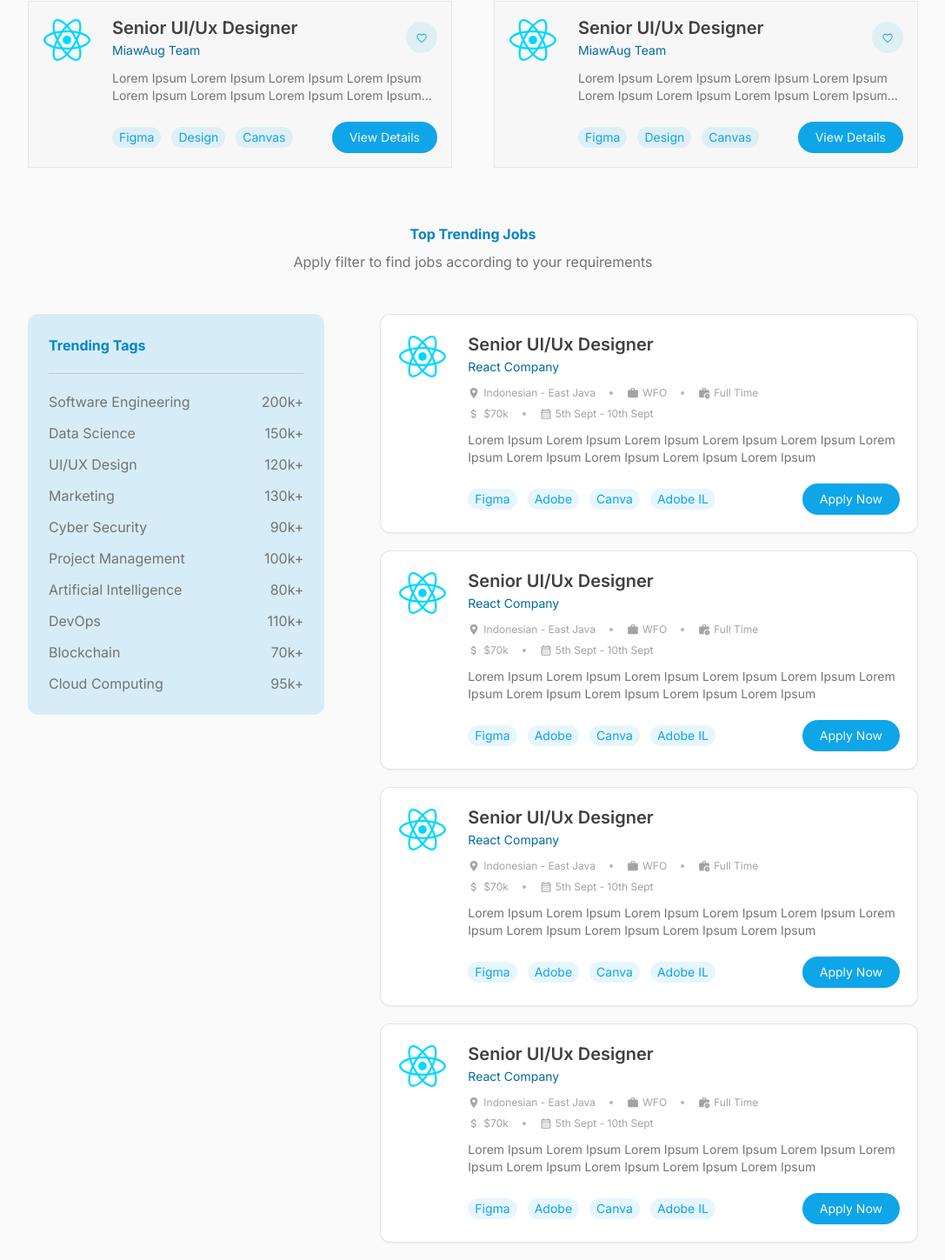
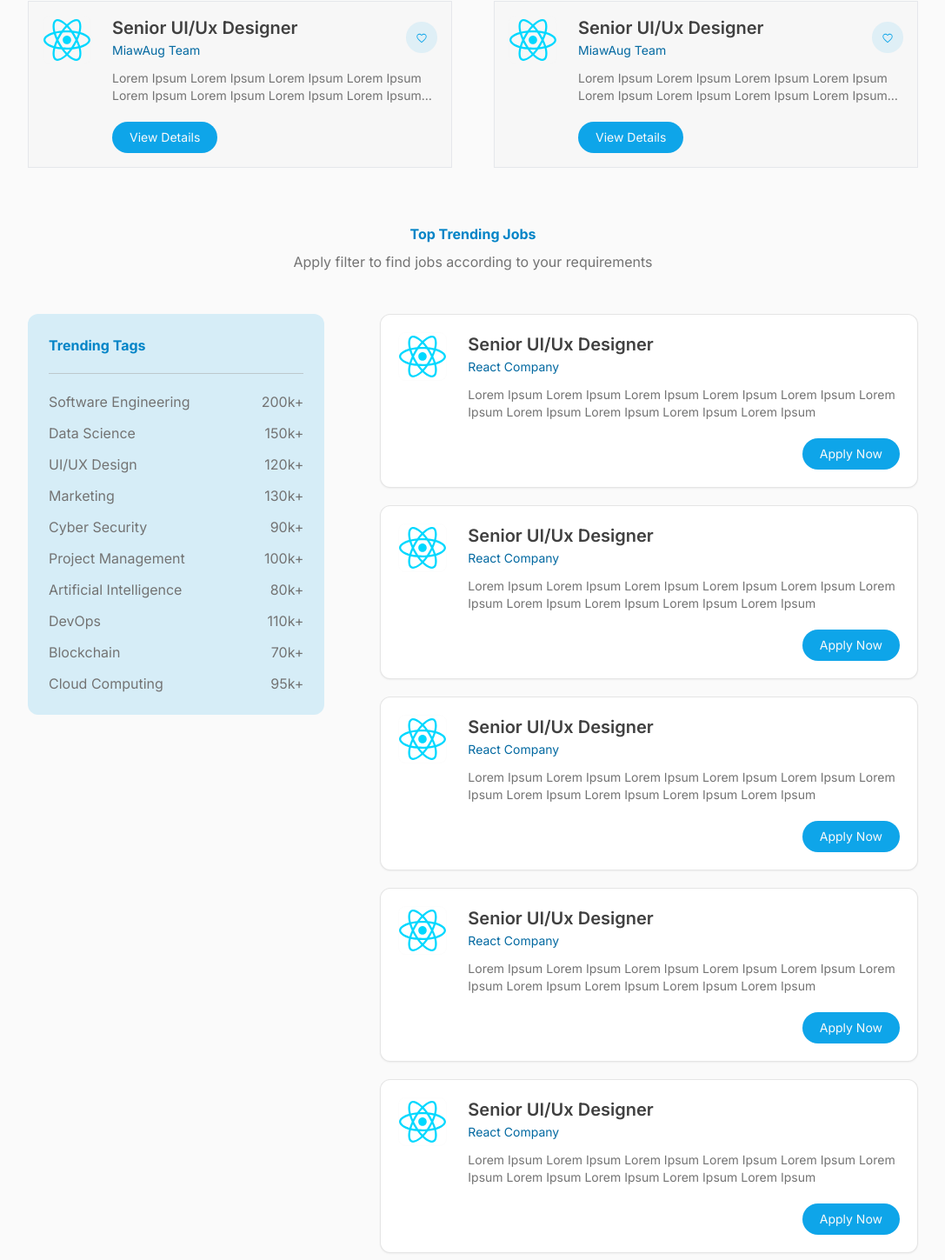
Before and after one commit to arkavidia-academya-WSE-2025/jobseeker-reactjs, a React (Vite) app in the folder fe-arkavidia/: page / in a window 1280 px wide. Shown: the part 571-2020 px from the top of the page at 87% size, without its empty margins (96-1183 px from the left). Built offline with nearby package versions, Linux system fonts and the light colour scheme.

Commit message:
Removed: unused job properties and buttons from JobCard and NearbyJobs components

```diff
--- a/fe-arkavidia/src/components/jobs/JobCard.jsx
+++ b/fe-arkavidia/src/components/jobs/JobCard.jsx
@@ -13,11 +13,11 @@ const JobCard = ({
   companyImg,
   jobTitle,
   companyName,
-  jobLocation,
-  jobType,
-  jobTime,
-  salary,
-  dateDuration,
+  // jobLocation,
+  // jobType,
+  // jobTime,
+  // salary,
+  // dateDuration,
   jobDesc,
 }) => {
   return (
@@ -52,7 +52,7 @@ const JobCard = ({
               <IoMdHeartEmpty className="text-sky-500 text-2x1 pt-0.5" />
             </Link> */}
           </div>
-          <div className="space-y-2">
+          {/* <div className="space-y-2">
             <div className="flex items-center gap-x-4 gap-y-1 flex-wrap">
               <div className="flex items-center gap-x-1 text-sm">
                 <IoLocationSharp className="text-neutral-400" />
@@ -80,13 +80,14 @@ const JobCard = ({
                 <p className="text-xs text-neutral-400">{dateDuration}</p>
               </div>
             </div>
-          </div>
+          </div> */}
           <p className="text-sm text-neutral-500 line-clamp-2">{jobDesc}</p>
         </div>
 
         {/* Tags and Buttons*/}
-        <div className="w-full flex items-center justify-between gap-5 flex-wrap">
-          <div className="flex items-center gap-3 flex-wrap">
+        <div className="w-full flex items-center justify-end">
+          {/* <div className="w-full flex items-center justify-between gap-5 flex-wrap"> */}
+          {/* <div className="flex items-center gap-3 flex-wrap">
             <Link
               to="/"
               className="text-sm text-sky-500 bg-sky-500/10 rounded-full px-2 py-0.5"
@@ -111,8 +112,8 @@ const JobCard = ({
             >
               Adobe IL
             </Link>
-          </div>
-          <button className="md:w-fit w-full px-5 py-2 rounded-full bg-sky-500 hover:bg-sky-600 text-sm text-neutral-50 font-normal flex items-center justify-center gap-x-2 ease-in-out duration-300">
+          </div> */}
+          <button className="px-5 py-2 rounded-full bg-sky-500 hover:bg-sky-600 text-sm text-neutral-50 font-normal flex items-center justify-center gap-x-2 ease-in-out duration-300">
             Apply Now
           </button>
         </div>
--- a/fe-arkavidia/src/components/pages/home/jobs/Jobs.jsx
+++ b/fe-arkavidia/src/components/pages/home/jobs/Jobs.jsx
@@ -34,11 +34,11 @@ const Jobs = () => {
                 companyImg={ReactLogo}
                 jobTitle={"Senior UI/Ux Designer"}
                 companyName={"React Company"}
-                jobLocation={"Indonesian - East Java"}
-                jobType={"WFO"}
-                jobTime={"Full Time"}
-                salary={"$70k"}
-                dateDuration={"5th Sept - 10th Sept"}
+                // jobLocation={"Indonesian - East Java"}
+                // jobType={"WFO"}
+                // jobTime={"Full Time"}
+                // salary={"$70k"}
+                // dateDuration={"5th Sept - 10th Sept"}
                 jobDesc={
                   "Lorem Ipsum Lorem Ipsum Lorem Ipsum Lorem Ipsum Lorem Ipsum Lorem Ipsum Lorem Ipsum Lorem Ipsum Lorem Ipsum Lorem Ipsum"
                 }
@@ -47,11 +47,11 @@ const Jobs = () => {
                 companyImg={ReactLogo}
                 jobTitle={"Senior UI/Ux Designer"}
                 companyName={"React Company"}
-                jobLocation={"Indonesian - East Java"}
-                jobType={"WFO"}
-                jobTime={"Full Time"}
-                salary={"$70k"}
-                dateDuration={"5th Sept - 10th Sept"}
+                // jobLocation={"Indonesian - East Java"}
+                // jobType={"WFO"}
+                // jobTime={"Full Time"}
+                // salary={"$70k"}
+                // dateDuration={"5th Sept - 10th Sept"}
                 jobDesc={
                   "Lorem Ipsum Lorem Ipsum Lorem Ipsum Lorem Ipsum Lorem Ipsum Lorem Ipsum Lorem Ipsum Lorem Ipsum Lorem Ipsum Lorem Ipsum"
                 }
@@ -60,11 +60,11 @@ const Jobs = () => {
                 companyImg={ReactLogo}
                 jobTitle={"Senior UI/Ux Designer"}
                 companyName={"React Company"}
-                jobLocation={"Indonesian - East Java"}
-                jobType={"WFO"}
-                jobTime={"Full Time"}
-                salary={"$70k"}
-                dateDuration={"5th Sept - 10th Sept"}
+                // jobLocation={"Indonesian - East Java"}
+                // jobType={"WFO"}
+                // jobTime={"Full Time"}
+                // salary={"$70k"}
+                // dateDuration={"5th Sept - 10th Sept"}
                 jobDesc={
                   "Lorem Ipsum Lorem Ipsum Lorem Ipsum Lorem Ipsum Lorem Ipsum Lorem Ipsum Lorem Ipsum Lorem Ipsum Lorem Ipsum Lorem Ipsum"
                 }
@@ -73,11 +73,11 @@ const Jobs = () => {
                 companyImg={ReactLogo}
                 jobTitle={"Senior UI/Ux Designer"}
                 companyName={"React Company"}
-                jobLocation={"Indonesian - East Java"}
-                jobType={"WFO"}
-                jobTime={"Full Time"}
-                salary={"$70k"}
-                dateDuration={"5th Sept - 10th Sept"}
+                // jobLocation={"Indonesian - East Java"}
+                // jobType={"WFO"}
+                // jobTime={"Full Time"}
+                // salary={"$70k"}
+                // dateDuration={"5th Sept - 10th Sept"}
                 jobDesc={
                   "Lorem Ipsum Lorem Ipsum Lorem Ipsum Lorem Ipsum Lorem Ipsum Lorem Ipsum Lorem Ipsum Lorem Ipsum Lorem Ipsum Lorem Ipsum"
                 }
@@ -86,11 +86,11 @@ const Jobs = () => {
                 companyImg={ReactLogo}
                 jobTitle={"Senior UI/Ux Designer"}
                 companyName={"React Company"}
-                jobLocation={"Indonesian - East Java"}
-                jobType={"WFO"}
-                jobTime={"Full Time"}
-                salary={"$70k"}
-                dateDuration={"5th Sept - 10th Sept"}
+                // jobLocation={"Indonesian - East Java"}
+                // jobType={"WFO"}
+                // jobTime={"Full Time"}
+                // salary={"$70k"}
+                // dateDuration={"5th Sept - 10th Sept"}
                 jobDesc={
                   "Lorem Ipsum Lorem Ipsum Lorem Ipsum Lorem Ipsum Lorem Ipsum Lorem Ipsum Lorem Ipsum Lorem Ipsum Lorem Ipsum Lorem Ipsum"
                 }
--- a/fe-arkavidia/src/components/pages/home/nearbyjobs/NearbyJobs.jsx
+++ b/fe-arkavidia/src/components/pages/home/nearbyjobs/NearbyJobs.jsx
@@ -56,7 +56,7 @@ const NearbyJobs = () => {
 
               {/* Tags and Buttons*/}
               <div className="w-full flex items-center justify-between gap-5 flex-wrap">
-                <div className="flex items-center gap-3 flex-wrap">
+                {/* <div className="flex items-center gap-3 flex-wrap">
                   <Link
                     to="/"
                     className="text-sm text-sky-500 bg-sky-500/10 rounded-full px-2 py-0.5"
@@ -75,7 +75,7 @@ const NearbyJobs = () => {
                   >
                     Canvas
                   </Link>
-                </div>
+                </div> */}
                 <button className="md:w-fit w-full px-5 py-2 rounded-full bg-sky-500 hover:bg-sky-600 text-sm text-neutral-50 font-normal flex items-center justify-center gap-x-2 ease-in-out duration-300">
                   View Details
                 </button>
@@ -121,7 +121,7 @@ const NearbyJobs = () => {
 
               {/* Tags and Buttons*/}
               <div className="w-full flex items-center justify-between gap-5 flex-wrap">
-                <div className="flex items-center gap-3 flex-wrap">
+                {/* <div className="flex items-center gap-3 flex-wrap">
                   <Link
                     to="/"
                     className="text-sm text-sky-500 bg-sky-500/10 rounded-full px-2 py-0.5"
@@ -140,7 +140,7 @@ const NearbyJobs = () => {
                   >
                     Canvas
                   </Link>
-                </div>
+                </div> */}
                 <button className="md:w-fit w-full px-5 py-2 rounded-full bg-sky-500 hover:bg-sky-600 text-sm text-neutral-50 font-normal flex items-center justify-center gap-x-2 ease-in-out duration-300">
                   View Details
                 </button>
```
